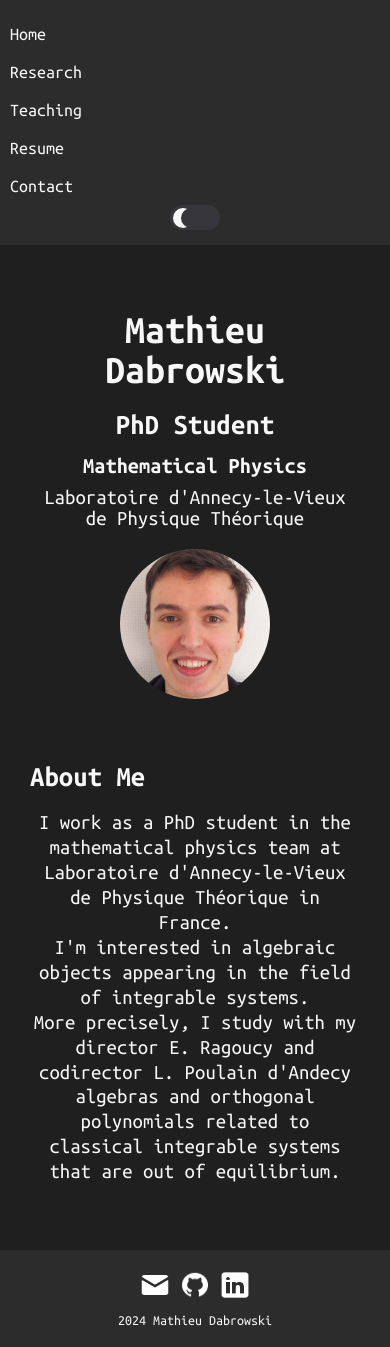
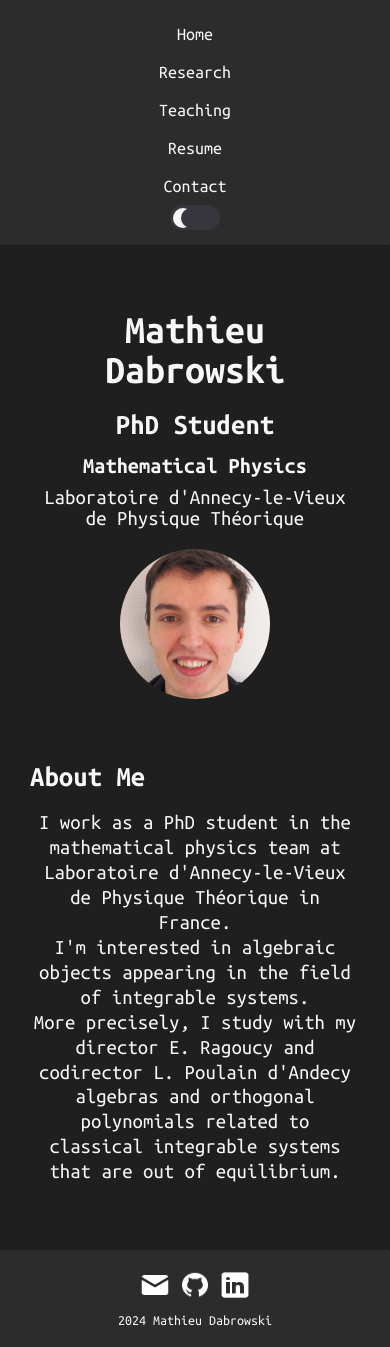
Before and after one commit to mathieudabrowski/mathieudabrowski.github.io, a Jekyll site: the page built from index.html, in a window 390 px wide. Built offline with Jekyll 4.4.1, drawn with Linux system fonts in a browser that asks for light colours.

```diff
--- a/assets/css/styles.css
+++ b/assets/css/styles.css
@@ -758,6 +758,7 @@
     .navbar{
         flex-direction: column;
         align-items: center;
+        /*justify-content: center;*/
         padding: 15px 10px;
         height: auto;
 
@@ -767,17 +768,22 @@
         display: flex;
         flex-direction: column;
         align-items: center;
+        justify-content: center;
 /*        gap: 5px;*/
-        width: 100%;
+        /*width: 100%;*/
+        width: auto;
+        padding: 0;
     }
 
     .navbar li {
-        width: 100%;
+        /*width: 100%; */
+        width: auto;
     }
 
     .navbar a{
         padding: 10px 0;
-        width: 100%;
+        /*width: 100%;*/
+        width: auto;
         text-align: center;
     }
 
```
Also changed, not shown: 1 other file.
